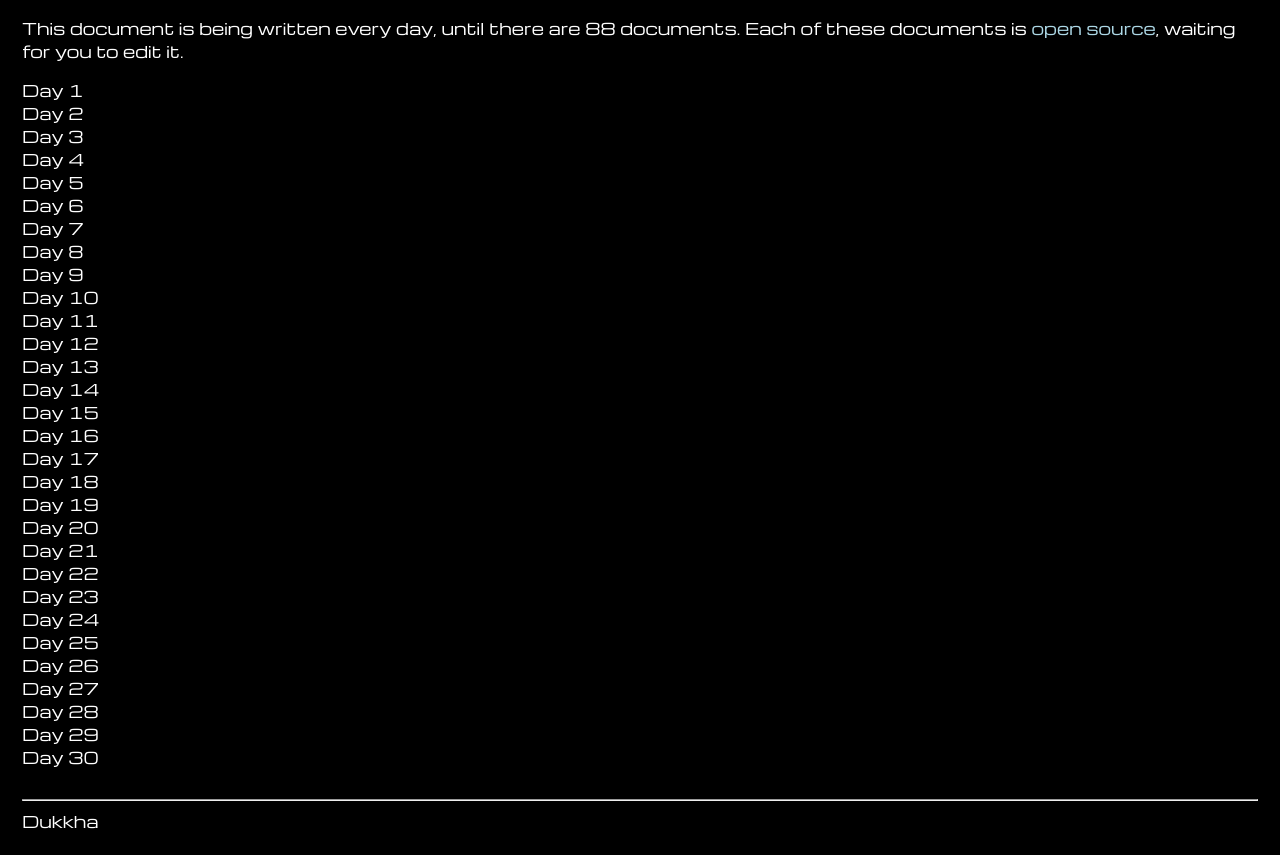
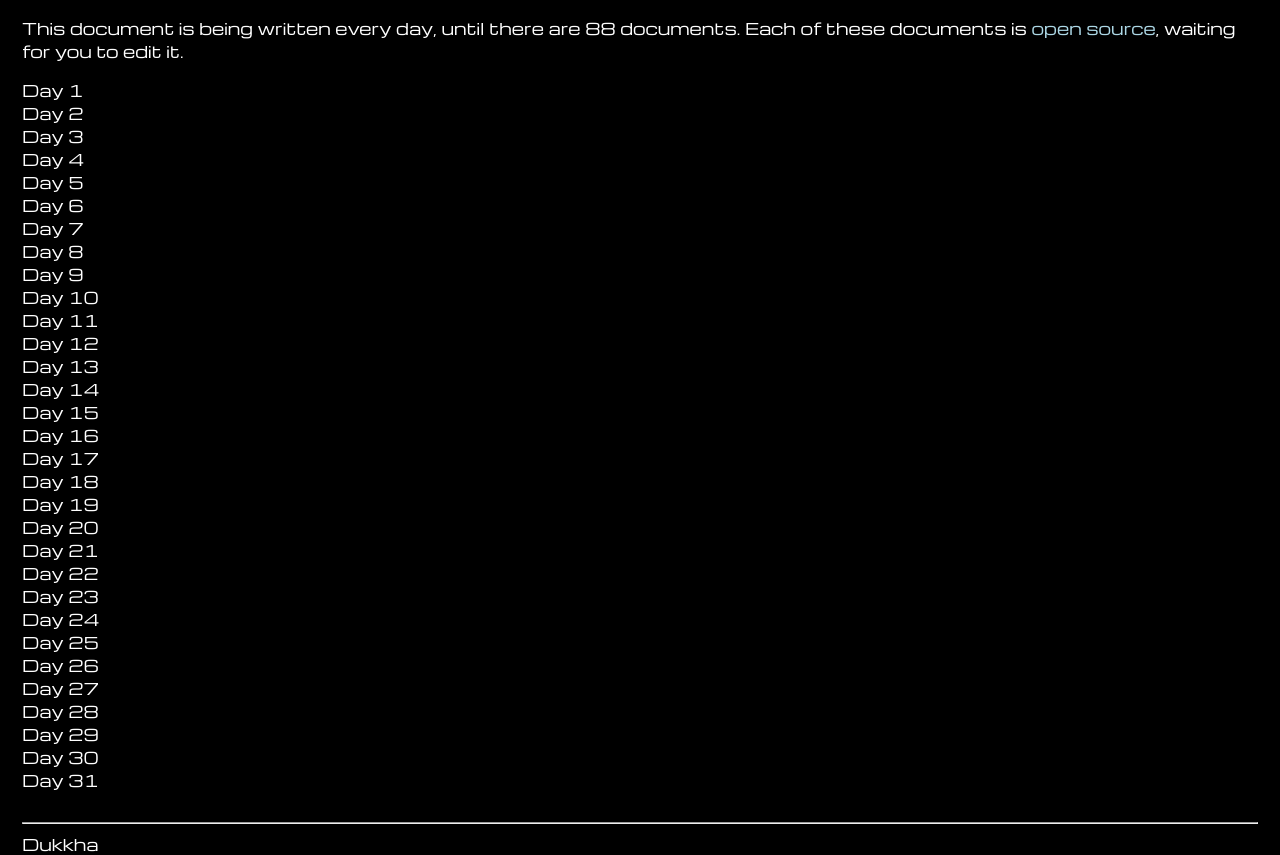
Before and after one commit to jpfraneto/dukkha, a Next.js app: page /manifesto in a window 1280 px wide. Before the commit the page ends 832 px from the top, so only its background shows below. Built offline with nearby package versions, Linux system fonts and the light colour scheme.

Commit message:
added day 31 in array

```diff
--- a/pages/manifesto/index.js
+++ b/pages/manifesto/index.js
@@ -5,7 +5,7 @@ import Head from 'next/head';
 const ManifestoIndex = () => {
   const manifestosDays = [
     1, 2, 3, 4, 5, 6, 7, 8, 9, 10, 11, 12, 13, 14, 15, 16, 17, 18, 19, 20, 21,
-    22, 23, 24, 25, 26, 27, 28, 29, 30,
+    22, 23, 24, 25, 26, 27, 28, 29, 30, 31,
   ];
   return (
     <>
```
